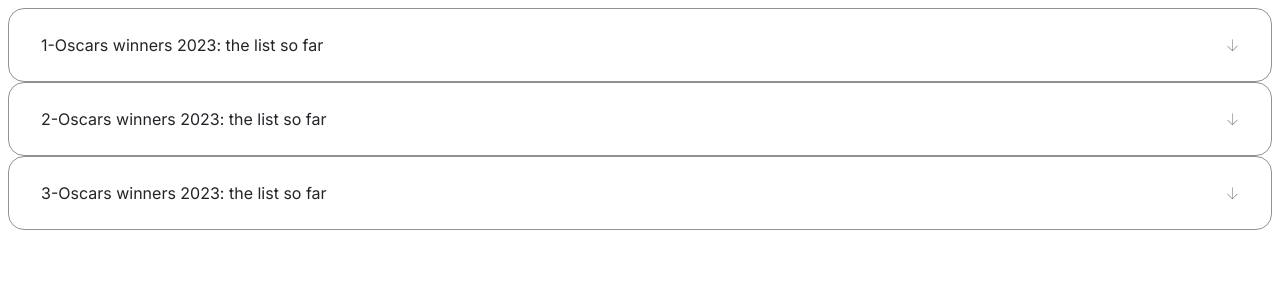
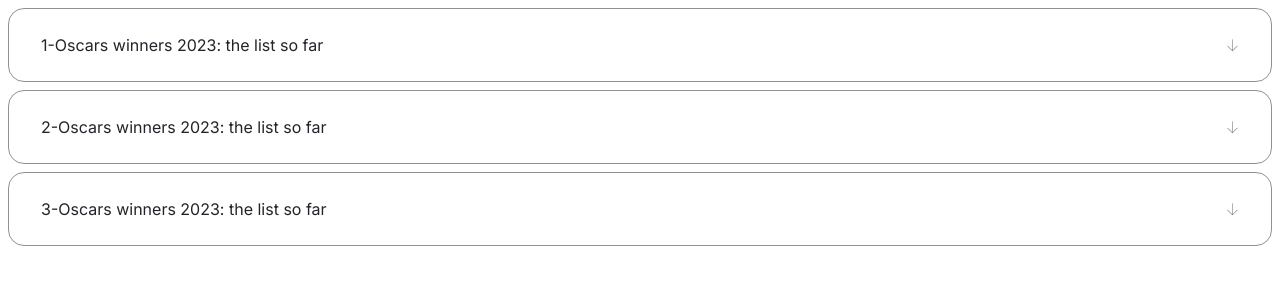
Before and after one commit to js-tasks-ru/htmlcss-20230227_msdm83, a website: page 03-lection1/02-accordion/index.html in a window 1280 px wide. Drawn offline with Linux system fonts and the light colour scheme.

Commit message:
review fixes

```diff
--- a/03-lection1/01-button/button.css
+++ b/03-lection1/01-button/button.css
@@ -6,7 +6,7 @@
   line-height: 2.25rem;
 
   box-sizing: border-box;
-  padding: 3rem 4rem;
+  padding: 2rem 4rem;
   cursor: pointer;
   border: none;
   border-radius: 1rem;
@@ -17,6 +17,7 @@
   opacity: 0.5;
   cursor: default;
   user-select: none;
+  pointer-events: none;
 }
 
 .button--primary {
--- a/03-lection1/02-accordion/accordion.css
+++ b/03-lection1/02-accordion/accordion.css
@@ -1,5 +1,9 @@
 /* Стилизация аккордеона */
 .accordion {
+
+}
+
+.accordion-item {
   font-family: 'Inter', 'Roboto', sans-serif;
   font-weight: 400;
   font-size: 2rem;
@@ -10,11 +14,15 @@
   border-radius: 2rem;
 }
 
-.accordion:hover {
+.accordion-item + .accordion-item {
+  margin-top: 1rem;
+}
+
+.accordion-item:hover {
   border-color: var(--black);
 }
 
-.accordion:active {
+.accordion-item:active {
   border-color: var(--black-80);
 }
 
@@ -33,7 +41,7 @@
   right: 0;
 }
 
-[open] .accordion__summary:after {
+.accordion-item[open] .accordion__summary:after {
   content: '\2191';
 }
 
--- a/03-lection1/02-accordion/index.html
+++ b/03-lection1/02-accordion/index.html
@@ -7,7 +7,8 @@
   <title>Accordion</title>
 </head>
 <body>
-<details class="accordion">
+<div class="accordion">
+  <details class="accordion-item">
     <summary class="accordion__summary">
       1-Oscars winners 2023: the list so far
     </summary>
@@ -16,7 +17,7 @@
       tonight’s ceremony
     </p>
   </details>
-<details class="accordion">
+  <details class="accordion-item">
     <summary class="accordion__summary">
       2-Oscars winners 2023: the list so far
     </summary>
@@ -25,7 +26,7 @@
       tonight’s ceremony
     </p>
   </details>
-<details class="accordion">
+  <details class="accordion-item">
     <summary class="accordion__summary">
       3-Oscars winners 2023: the list so far
     </summary>
@@ -34,5 +35,6 @@
       tonight’s ceremony
     </p>
   </details>
+</div>
 </body>
 </html>
```
Lines whose indentation alone changed are shown as unchanged.
